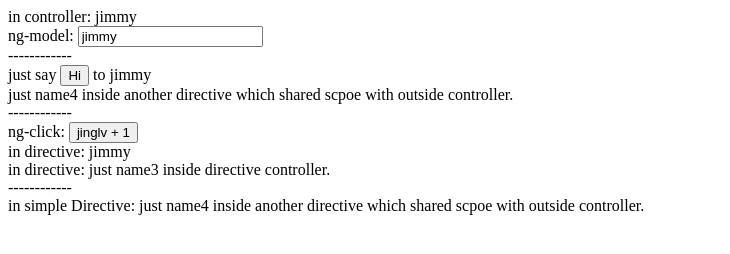
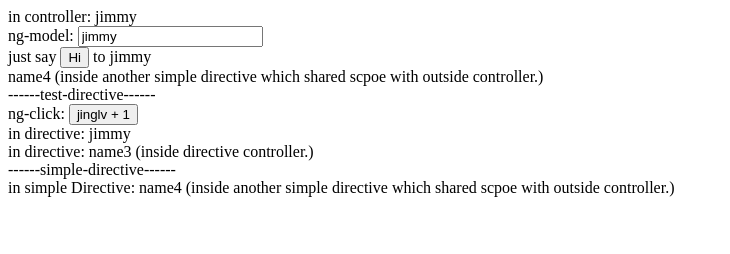
Before and after one commit to JimmyLv/angular-in-action, a plain HTML site: page demo/index.html in a window 1280 px wide. Shown: the whole page, without its empty margins (0-730 px from the left). Drawn offline with nearby package versions, Linux system fonts and the light colour scheme.

Commit message:
Add more information inside app.

```diff
--- a/demo/app.js
+++ b/demo/app.js
@@ -1,5 +1,5 @@
 angular.module('app', [])
-	.controller('TestCtrl', function($scope, $rootScope) {
+	.controller('MainCtrl', function($rootScope, $scope) {
 		$scope.fname = 'jimmy';
 		$scope.sayHi = function(){
 			alert("Hi, " + $scope.fname)
@@ -11,7 +11,7 @@ angular.module('app', [])
 		return {
 			scope: {},
 			controller: function($scope) {
-				this.name3 = 'just name3 inside directive controller.';
+				this.name3 = 'name3 (inside directive controller.)';
 				console.log('2. scope in contorller inside directive: ', $scope)
 			},
 			controllerAs: 'vm',
@@ -28,7 +28,8 @@ angular.module('app', [])
 				console.log('ctrl === scope.vm:', $ctrl === scope.vm);
 
 				console.log('scope.name:', scope.name, $ctrl.name);
-				console.log('scope.fname2:', scope.fname2, $ctrl.fname2)
+				console.log('scope.fname2:', scope.fname2, $ctrl.fname2);
+				console.log('scope.name3:', scope.name3, $ctrl.name3);
 			},
 			template: ['<span>ng-click: </span><button ng-click="vm.fname2=vm.fname2+1">{{vm.name}} + 1</button>',
 				'<div>in directive: {{vm.fname2}}</div>',
@@ -39,8 +40,9 @@ angular.module('app', [])
 	.directive('simpleDirective', function() {
 		return {
 			controller: function($scope) {
-				$scope.name4 = 'just name4 inside another directive which shared scpoe with outside controller.';
-				console.log('simple directive: ', $scope.$id, $scope.$parent.$id, $scope)
+				$scope.name4 = 'name4 (inside another simple directive which shared scpoe with outside controller.)';
+				console.log('4. scope in controller inside simple directive:', $scope);
+				console.log('simple directive: ', $scope, $scope.$parent, $scope.$parent.$parent);
 			},
 			template: 'in simple Directive: {{name4}}'
 		}
--- a/demo/index.html
+++ b/demo/index.html
@@ -1,20 +1,20 @@
 <html>
 <head>
     <title>$scope vs scope</title>
-    <script src="https://ajax.googleapis.com/ajax/libs/angularjs/1.4.9/angular.min.js"></script>
+    <!--<script src="https://ajax.googleapis.com/ajax/libs/angularjs/1.4.9/angular.min.js"></script>-->
+    <script src="//cdn.bootcss.com/angular.js/1.5.0/angular.js"></script>
     <script src="./app.js"></script>
     <link rel="stylesheet" type="text/css" href="./app.css">
 </head>
 <body ng-app="app">
-    <div ng-controller="TestCtrl">
+    <div ng-controller="MainCtrl">
         <div>in controller: {{fname}}</div>
-        ng-model: <input ng-model="fname">
-        <div>------------</div>
+        <div>ng-model: <input ng-model="fname"></div>
         just say <button ng-click="sayHi()">Hi</button> to {{fname}}
         <div>{{name4}}</div>
-        <div>------------</div>
+        <div>------test-directive------</div>
         <test-directive name='jinglv' fname2='fname'></test-directive>
-        <div>------------</div>
+        <div>------simple-directive------</div>
         <simple-directive></simple-directive>
     </div>
 </body>
```
